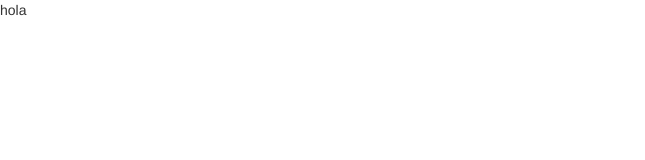
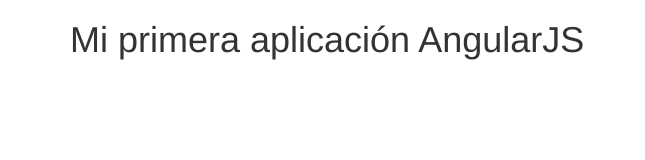
Before and after one commit to er1x/dbz-db, a website: page app/index.html in a window 1280 px wide. Shown: the whole page, without its empty margins (0-645 px from the left). Drawn offline with nearby package versions, Linux system fonts and the light colour scheme.

Commit message:
Primera parte

```diff
--- a/app/index.html
+++ b/app/index.html
@@ -1,14 +1,19 @@
 <!doctype html>
-<html class="no-js">
+<html ng-app="dbzDb">
   <head>
     <meta charset="utf-8">
-    <title>dbz db</title>
+    <title>Dragon Ball Z Database</title>
     <meta name="viewport" content="width=device-width">
     <link rel="stylesheet" href="bower_components/bootstrap/dist/css/bootstrap.css">
     <link rel="stylesheet" href="styles/main.css">
   </head>
   <body>
-  hola
-  <script src="scripts/main.js"></script>
+
+  <div class="container">
+    <h1>Mi primera aplicación AngularJS</h1>
+  </div>
+
+  <script src="bower_components/angularjs/angular.js"></script>
+  <script src="scripts/app.js"></script>
 </body>
 </html>
--- /dev/null
+++ b/app/scripts/app.js
@@ -0,0 +1,2 @@
+
+angular.module('dbzDb', []);
--- a/bower.json
+++ b/bower.json
@@ -2,6 +2,7 @@
   "name": "dbz-db",
   "private": true,
   "dependencies": {
-    "bootstrap": "~3.2.0"
+    "bootstrap": "~3.2.0",
+    "angularjs": "~1.3.2"
   }
 }
```
Also changed, not shown: app/scripts/main.js (deleted).
